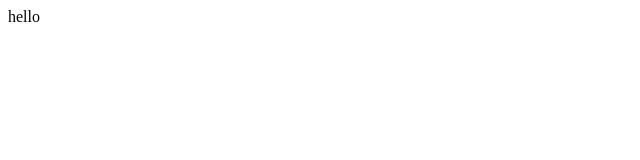
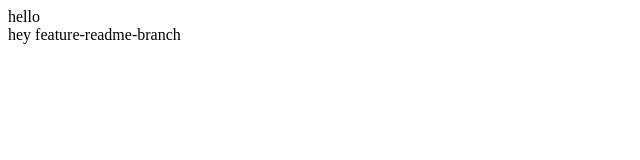
Before and after one commit to Arya7799/Git-Demo-Branching, a plain HTML site: page index.html in a window 1280 px wide. Shown: the whole page, without its empty margins (0-640 px from the left). Drawn offline with Linux system fonts and the light colour scheme.

Commit message:
changes to html feature-readme-branch

```diff
--- a/index.html
+++ b/index.html
@@ -1 +1,2 @@
 <div>hello</div>
+<div>hey feature-readme-branch</div>
```
